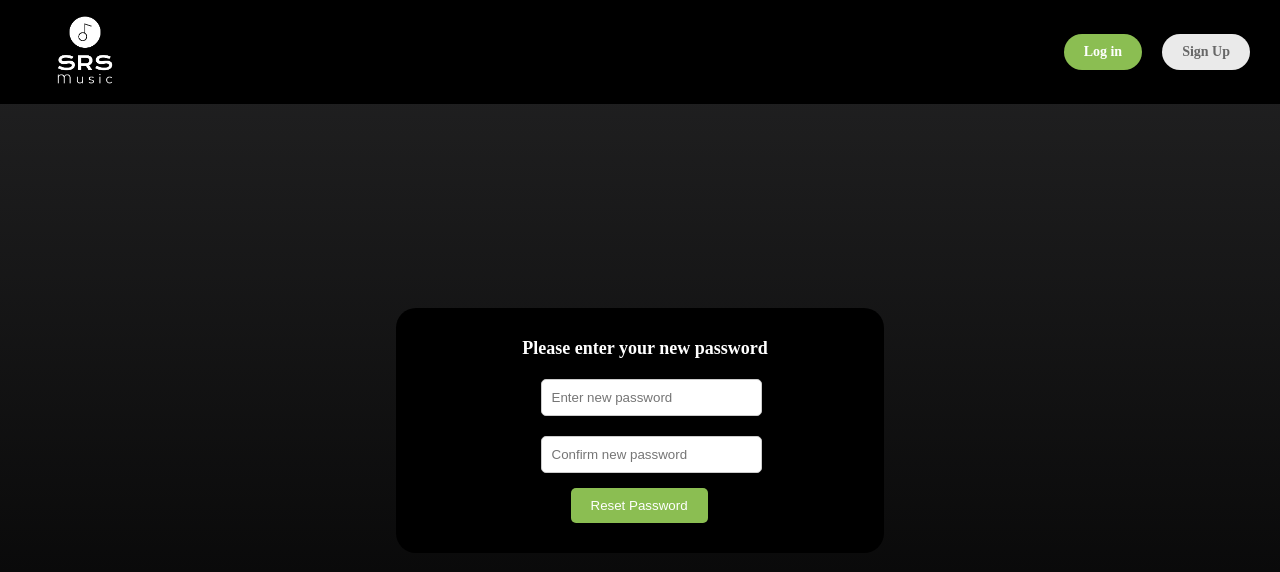
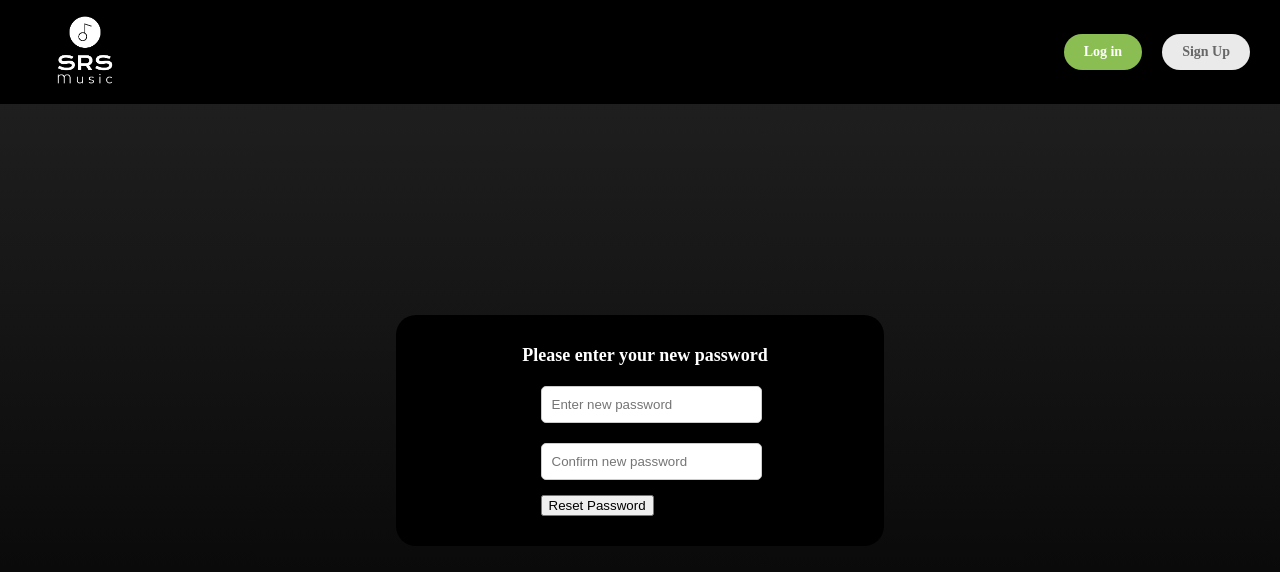
Before and after one commit to CS308-Proje/Frontend, a React (Create React App) app: page /auth/resetpassword/1 in a window 1280 px wide. Shown: the top 572 px of the page. Built offline with nearby package versions, Linux system fonts and the light colour scheme.

Commit message:
small fix

```diff
--- a/src/Components/ResetPassword/ResetPassword.css
+++ b/src/Components/ResetPassword/ResetPassword.css
@@ -54,7 +54,7 @@
     margin-bottom: 10px;
   }
 
-  button {
+  .resetbtn {
     padding: 10px 20px;
     border: none;
     border-radius: 5px;
@@ -64,6 +64,6 @@
     margin-left : 30px;
   }
 
-  button:hover {
+  .resetbtn:hover {
     background-color: #76a03f;
   }
--- a/src/Components/ResetPassword/ResetPassword.jsx
+++ b/src/Components/ResetPassword/ResetPassword.jsx
@@ -73,7 +73,7 @@
           />
         </div>
         {error && <div className="error-message">{error}</div>}
-        <button type="submit">Reset Password</button>
+        <button id="resetbtn" type="submit">Reset Password</button>
       </form>
     </div>
     </div>
```
Also changed, not shown: 1 other file (tests, documents, lock files or other folders).
